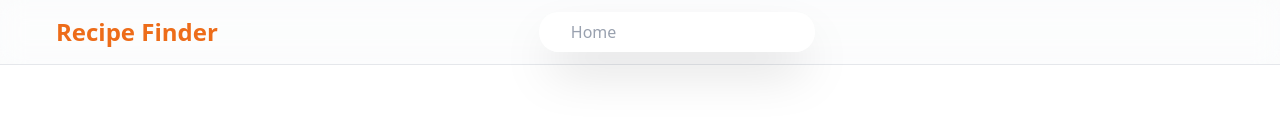
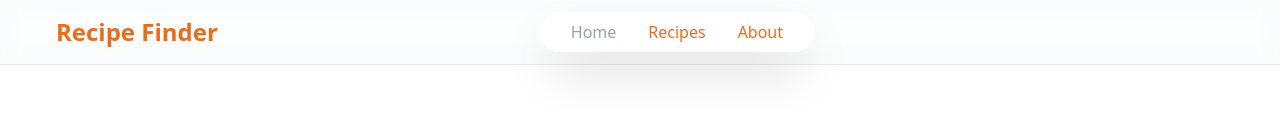
Before and after one commit to BrianStatesThat/recipe-app, a React (Vite) app in the folder recipe-finder/: page / in a window 1280 px wide. Shown: the top 132 px of the page. Built offline with nearby package versions, Linux system fonts and the light colour scheme; no server answers.

Commit message:
UI Enhancement

```diff
--- a/recipe-finder/src/components/Layout/Header.jsx
+++ b/recipe-finder/src/components/Layout/Header.jsx
@@ -6,7 +6,7 @@ export function Header() {
   const [menuOpen, setMenuOpen] = useState(false);
 
   const isActive = (path) =>
-    location.pathname === path ? 'text-gray-400' : 'text-white hover:text-gray-500';
+    location.pathname === path ? 'text-gray-400' : 'text-[#eb5C00]/90 hover:text-gray-500';
 
   return (
     <header className=" bg-white/30 backdrop-blur-md border-b border-gray-200 sticky top-0 z-40">
```
